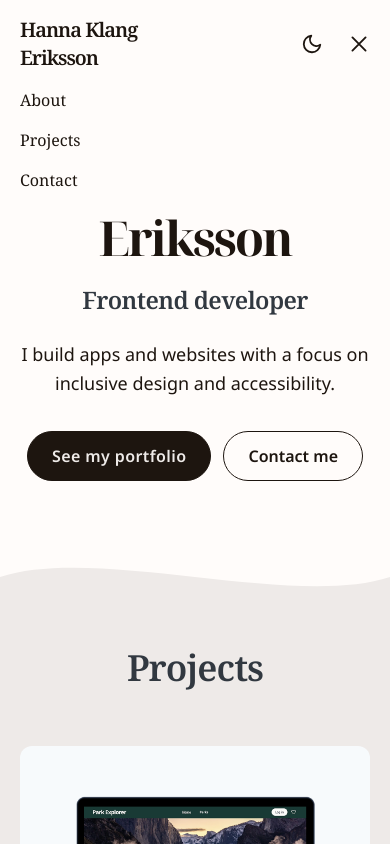
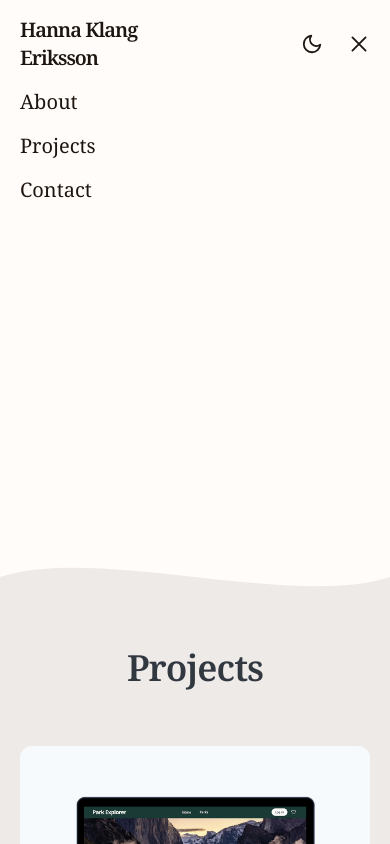
Before and after one commit to Hannahelenas/hanna-portfolio-next-v1, a Next.js app: page / in a window 390 px wide. Both pictures are taken after a click on the button 359 px from the left and 44 px from the top of the page. Shown: the top 844 px of the page. Built offline with nearby package versions, Linux system fonts and the light colour scheme.

Commit message:
Change mobile menu height to be the heighest on mobile devices.

```diff
--- a/app/components/MobileNavMenu.tsx
+++ b/app/components/MobileNavMenu.tsx
@@ -37,6 +37,7 @@ export default function MobileNavMenu({
         px-5 sm:px-10 pb-4
         bg-(--color-bg-secondary)
         transition-all duration-300 ease-out
+        h-[50dvh] sm:h-[40dvh] md:h-[35dvh]
     ${
       menuOpen
         ? "opacity-100 translate-y-0 pointer-events-auto"
@@ -44,7 +45,7 @@ export default function MobileNavMenu({
     }
   `}
     >
-      <ul className="flex flex-col gap-4 font-serif">
+      <ul className="flex flex-col gap-4 font-serif text-xl">
         {navLinks.map((link) => (
           <li key={link.name}>
             <Link
```
